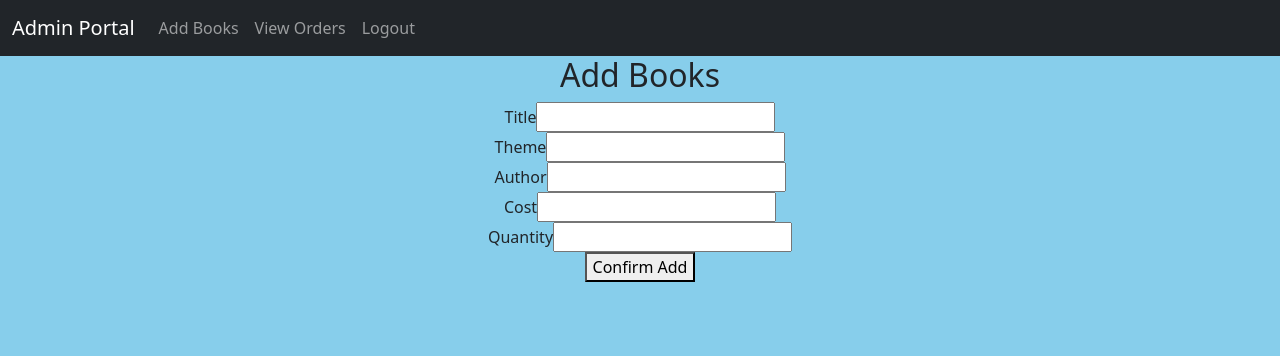
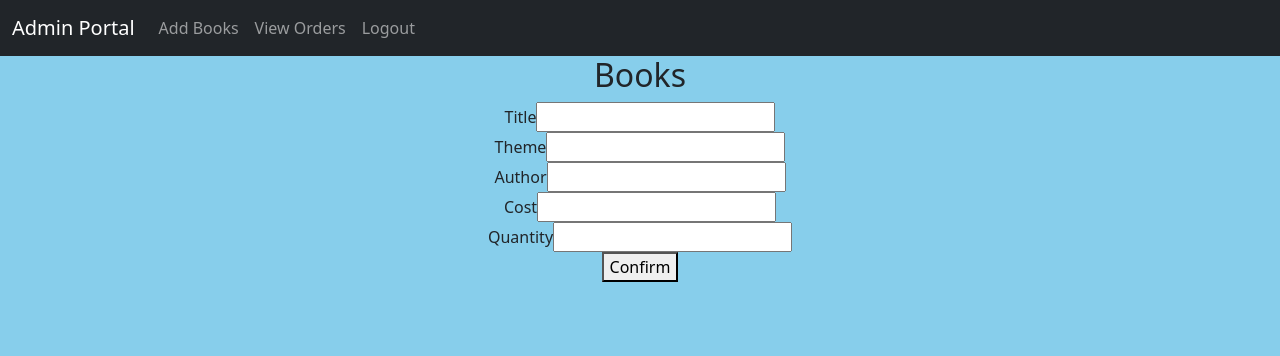
Before and after one commit to neoconstel/Library-Management-System, a Django app: template library/templates/library/book_form.html in a window 1280 px wide. Shown: the top 356 px of the page. Run offline with Django 4.2, Linux system fonts and the light colour scheme; the template is opened without the code that fills it: values that come from a table or form of the project are taken from there, others are empty.

Commit message:
add UI buttons for CRUD in admin portal

```diff
--- a/library/templates/library/admin_portal.html
+++ b/library/templates/library/admin_portal.html
@@ -25,6 +25,9 @@
     <p>(by {{ book.author }})</p>
     <p>Book ID: {{ book.id }}</p>
     <p>Number available: {{ book.quantity }}</p>
+    <a class="btn btn-primary" href="{% url 'view-books' book.id %}" role="button">View</a>
+    <a class="btn btn-primary" href="{% url 'update-books' book.id %}" role="button">Update</a>
+    <a class="btn btn-primary" href="{% url 'delete-books' book.id %}" role="button">Delete</a>
 </div>
 {% endfor %}
 
--- a/library/templates/library/book_confirm_delete.html
+++ b/library/templates/library/book_confirm_delete.html
@@ -7,7 +7,8 @@
 <form method="POST" action="">
     {% csrf_token %}
     <h2>Delete Book: {{ book.title }}?</h2>
-    <button type="submit">Yes, Delete!</button>
-    <a href="{% url 'admin-portal' %}">Cancel</a>
+    <button type="submit" class="btn btn-danger">Yes, Delete!</button>
+    <button type="button" class="btn btn-secondary"><a href="{% url 'admin-portal' %}">Cancel</a></button>
+
 </form>
 {% endblock content %}
--- a/library/templates/library/book_form.html
+++ b/library/templates/library/book_form.html
@@ -4,7 +4,7 @@
 {% endblock student-nav %}
 
 {% block content %}
-<h2>Add Books</h2>
+<h2>{{form_mode}} Books</h2>
 <form method="post" action="">
     {% csrf_token %}
     {{ form.title.label }}{{ form.title }} <br>
@@ -13,7 +13,7 @@
     {{ form.cost.label }}{{ form.cost }} <br>
     {{ form.quantity.label }}{{ form.quantity }} <br>
 
-    <button type="submit">Confirm Add</button>
+    <button type="submit">Confirm {{form_mode}}</button>
 
 </form>
 {% endblock content %}
```
Also changed, not shown: library/views.py (+10 -0 lines).
